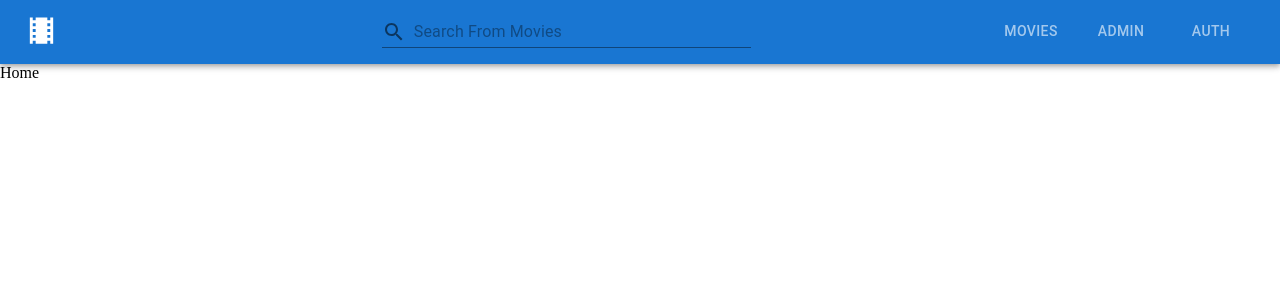
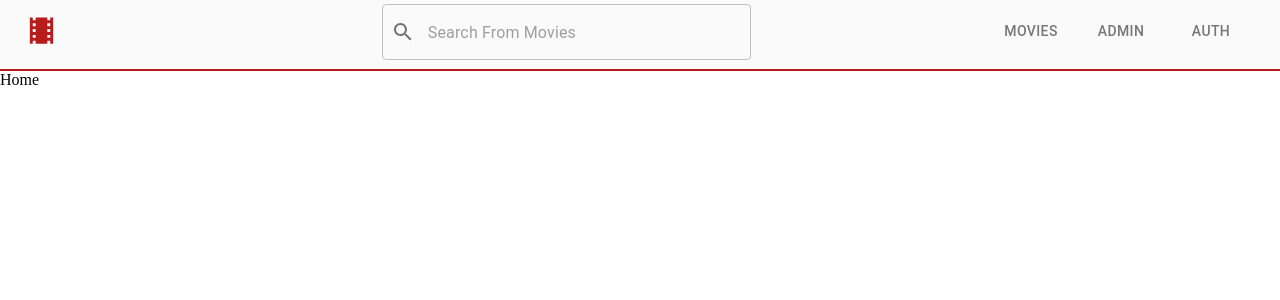
Before and after one commit to YaduKdev/cinematix-view, a React (Vite) app: page / in a window 1280 px wide. Shown: the top 300 px of the page. Built offline with nearby package versions, Linux system fonts and the light colour scheme; no server answers.

Commit message:
add light and dark theme.

```diff
--- a/src/App.jsx
+++ b/src/App.jsx
@@ -5,10 +5,38 @@ import Home from "./Routes/Home/Home";
 import Movies from "./Routes/Movies/Movies";
 import Admin from "./Routes/Admin/Admin";
 import Auth from "./Routes/Auth/Auth";
+import { createTheme, ThemeProvider } from "@mui/material";
+import { grey, red } from "@mui/material/colors";
+
+const theme = createTheme({
+  colorSchemes: {
+    dark: {
+      palette: {
+        primary: {
+          main: red[900],
+        },
+        secondary: {
+          main: grey[900],
+        },
+      },
+    },
+    light: {
+      palette: {
+        primary: {
+          main: red[900],
+        },
+        secondary: {
+          main: grey[50],
+        },
+      },
+    },
+  },
+});
 
 function App() {
   return (
     <>
+      <ThemeProvider theme={theme}>
         <Header />
         <section>
           <Routes>
@@ -18,6 +46,7 @@ function App() {
             <Route path="/auth" element={<Auth />} />
           </Routes>
         </section>
+      </ThemeProvider>
     </>
   );
 }
--- a/src/Components/Header.jsx
+++ b/src/Components/Header.jsx
@@ -35,11 +35,20 @@ const Header = () => {
   }, []);
 
   return (
-    <AppBar position="sticky">
+    <AppBar
+      color="secondary"
+      position="sticky"
+      sx={{
+        boxShadow: "none",
+        borderBottom: "2px solid #b71c1c",
+        paddingBottom: "5px",
+      }}
+    >
       <Toolbar>
         <Box width={"10%"}>
           <Link to={"/"} style={{ color: "white", textDecoration: "none" }}>
             <TheatersIcon
+              color="primary"
               onClick={() => setPageValue(false)}
               fontSize="large"
             />
@@ -52,7 +61,7 @@ const Header = () => {
             options={movies && movies.map((movie) => movie.title)}
             renderInput={(params) => (
               <TextField
-                variant="standard"
+                variant="outlined"
                 {...params}
                 InputProps={{
                   ...params.InputProps,
@@ -73,7 +82,7 @@ const Header = () => {
         <Box display={"flex"}>
           <Tabs
             textColor="inherit"
-            indicatorColor="secondary"
+            indicatorColor="primary"
             value={pageValue}
             onChange={(e, val) => setPageValue(val)}
           >
```
Lines whose indentation alone changed are shown as unchanged.
